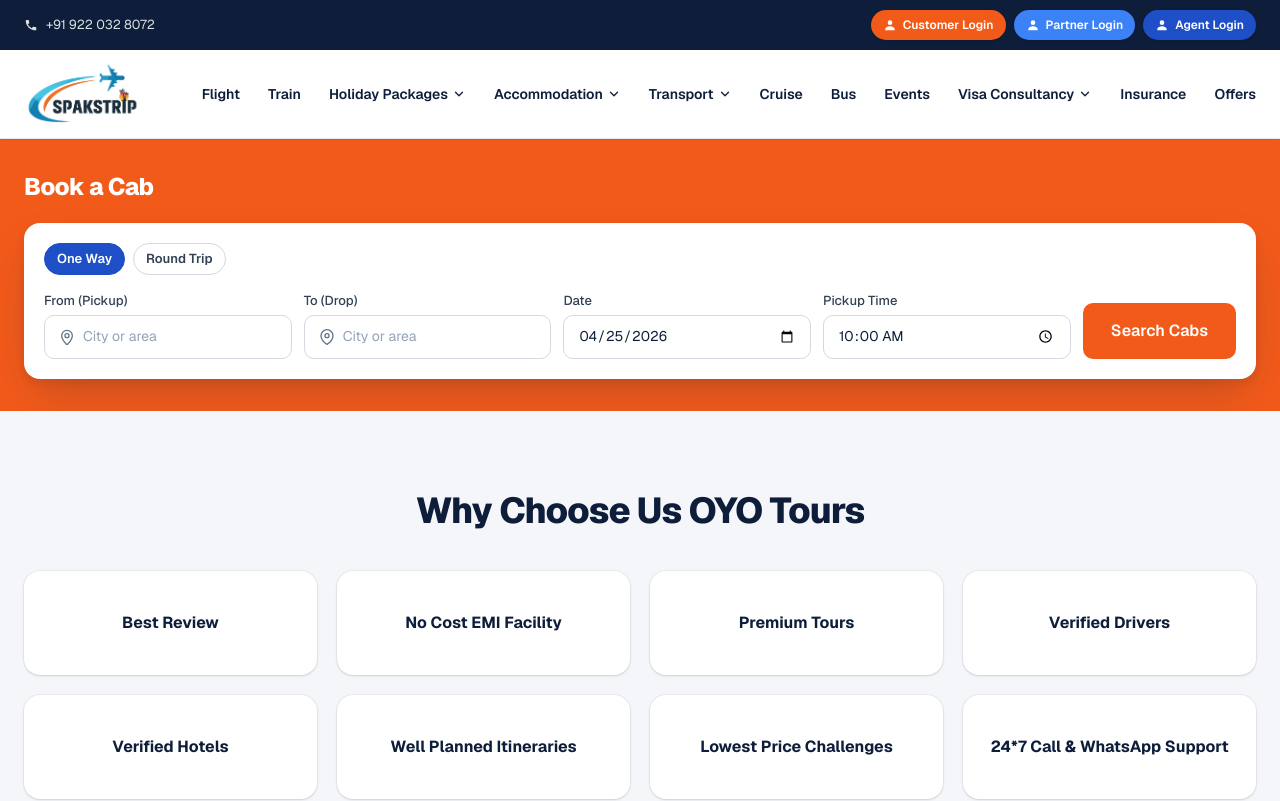
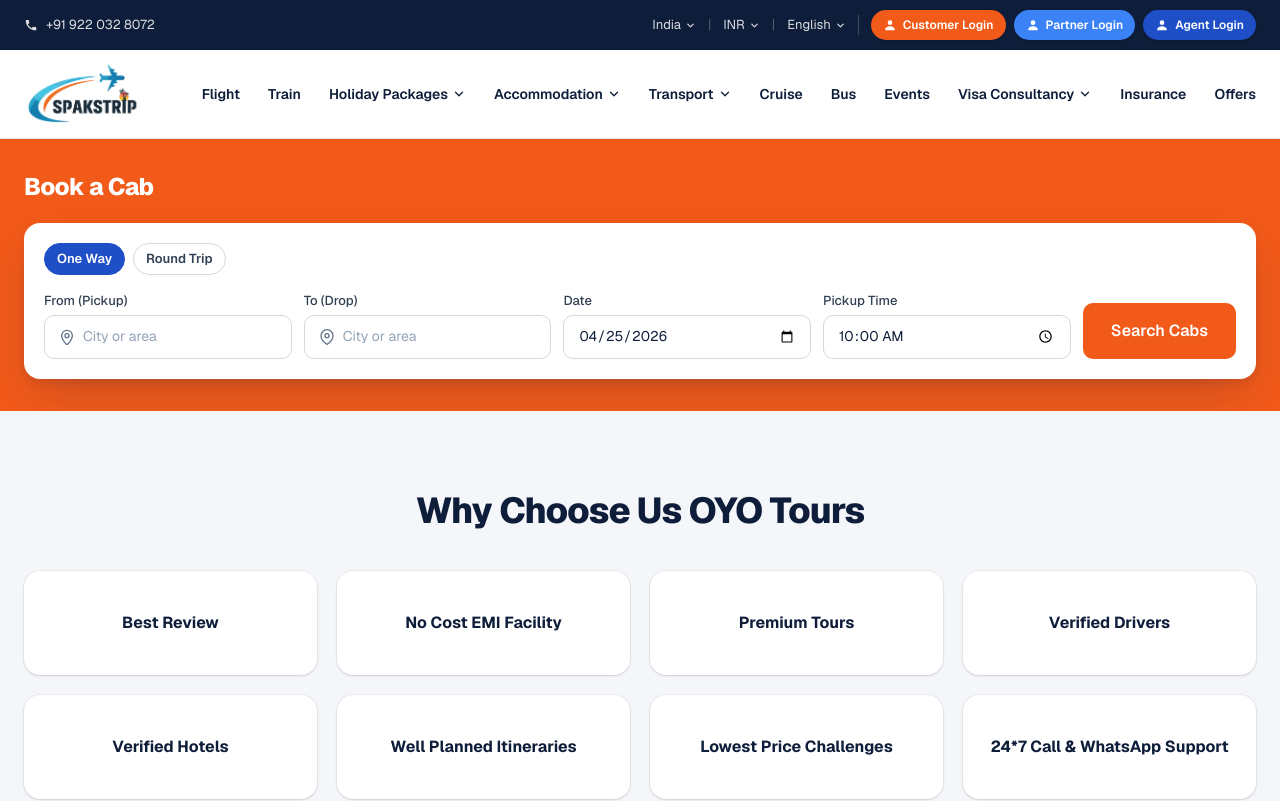
Before and after one commit to Rishi-09/spaksTrip, a Next.js app in the folder client/: page /cabs in a window 1280 px wide. Shown: the top 801 px of the page. Built offline with nearby package versions, Linux system fonts and the light colour scheme.

Commit message:
Added Currency , Country , Language option

```diff
--- a/client/src/components/landing/Header.tsx
+++ b/client/src/components/landing/Header.tsx
@@ -1,7 +1,7 @@
 "use client";
 
 import Link from "next/link";
-import { useState } from "react";
+import { useState, useRef, useEffect, useCallback } from "react";
 import Logo from "./Logo";
 import { cn } from "@/lib/cn";
 import AuthModal from "@/components/auth/AuthModal";
@@ -68,11 +68,44 @@
   { label: "Offers", href: "/offers" },
 ];
 
+const COUNTRIES = [
+  "Afghanistan", "Albania", "Algeria", "Andorra", "Angola", "Argentina", "Armenia",
+  "Australia", "Austria", "Azerbaijan", "Bahrain", "Bangladesh", "Belarus", "Belgium",
+  "Bolivia", "Bosnia and Herzegovina", "Brazil", "Bulgaria", "Cambodia", "Cameroon",
+  "Canada", "Chile", "China", "Colombia", "Croatia", "Cuba", "Cyprus", "Czech Republic",
+  "Denmark", "Ecuador", "Egypt", "Estonia", "Ethiopia", "Finland", "France", "Georgia",
+  "Germany", "Ghana", "Greece", "Guatemala", "Hungary", "India", "Indonesia", "Iran",
+  "Iraq", "Ireland", "Israel", "Italy", "Japan", "Jordan", "Kazakhstan", "Kenya",
+  "Kuwait", "Latvia", "Lebanon", "Lithuania", "Luxembourg", "Malaysia", "Maldives",
+  "Malta", "Mexico", "Moldova", "Mongolia", "Morocco", "Myanmar", "Nepal", "Netherlands",
+  "New Zealand", "Nigeria", "North Korea", "Norway", "Oman", "Pakistan", "Palestine",
+  "Panama", "Peru", "Philippines", "Poland", "Portugal", "Qatar", "Romania", "Russia",
+  "Saudi Arabia", "Senegal", "Serbia", "Singapore", "Slovakia", "Slovenia", "Somalia",
+  "South Africa", "South Korea", "Spain", "Sri Lanka", "Sudan", "Sweden", "Switzerland",
+  "Syria", "Taiwan", "Tanzania", "Thailand", "Tunisia", "Turkey", "Uganda", "Ukraine",
+  "United Arab Emirates", "United Kingdom", "United States", "Uruguay", "Uzbekistan",
+  "Venezuela", "Vietnam", "Yemen", "Zambia", "Zimbabwe",
+];
+
+const CURRENCIES = ["INR", "USD"];
+
+const LANGUAGES = [
+  "English", "Hindi", "Spanish", "French", "Chinese",
+  "Arabic", "Bengali", "Portuguese", "Russian", "Urdu",
+];
+
+type OpenDropdown = "country" | "currency" | "language" | null;
+
 export default function Header() {
   const [mobileOpen, setMobileOpen] = useState(false);
   const [mobileExpanded, setMobileExpanded] = useState<string | null>(null);
   const [authOpen, setAuthOpen] = useState(false);
   const [authTab, setAuthTab] = useState<"customer" | "agent">("customer");
+  const [country, setCountry] = useState("India");
+  const [currency, setCurrency] = useState("INR");
+  const [language, setLanguage] = useState("English");
+  const [openDropdown, setOpenDropdown] = useState<OpenDropdown>(null);
+  const utilityBarRef = useRef<HTMLDivElement>(null);
   const user = useAuthStore((s) => s.user);
   const logout = useAuthStore((s) => s.logout);
 
@@ -80,11 +113,31 @@
     setMobileExpanded((current) => (current === label ? null : label));
   };
 
+  const toggleDropdown = useCallback(
+    (name: OpenDropdown) => setOpenDropdown((prev) => (prev === name ? null : name)),
+    [],
+  );
+
+  useEffect(() => {
+    function handleOutside(e: MouseEvent) {
+      if (utilityBarRef.current && !utilityBarRef.current.contains(e.target as Node)) {
+        setOpenDropdown(null);
+      }
+    }
+    if (openDropdown) {
+      document.addEventListener("mousedown", handleOutside);
+    }
+    return () => document.removeEventListener("mousedown", handleOutside);
+  }, [openDropdown]);
+
   return (
     <header className="sticky top-0 z-40 w-full bg-white shadow-(--shadow-xs)">
       {/* Top utility bar */}
       <div className="bg-brand-900 text-white text-[13px]">
-        <div className="mx-auto flex max-w-7xl items-center justify-between px-4 py-2.5 sm:px-6">
+        <div
+          ref={utilityBarRef}
+          className="mx-auto flex max-w-7xl items-center justify-between px-4 py-2.5 sm:px-6"
+        >
           <a
             href="tel:+919220328072"
             className="flex items-center gap-2 text-white/85 hover:text-white transition-colors"
@@ -94,9 +147,41 @@
             </svg>
             +91 922 032 8072
           </a>
-          <div className="hidden sm:flex items-center gap-2">
+
+          <div className="hidden sm:flex items-center gap-3">
+            {/* Country / Currency / Language selectors */}
+            <div className="flex items-center gap-3 border-r border-white/20 pr-3">
+              <SelectDropdown
+                label="Country"
+                options={COUNTRIES}
+                value={country}
+                onChange={setCountry}
+                isOpen={openDropdown === "country"}
+                onToggle={() => toggleDropdown("country")}
+              />
+              <span className="text-white/30 select-none">|</span>
+              <SelectDropdown
+                label="Currency"
+                options={CURRENCIES}
+                value={currency}
+                onChange={setCurrency}
+                isOpen={openDropdown === "currency"}
+                onToggle={() => toggleDropdown("currency")}
+              />
+              <span className="text-white/30 select-none">|</span>
+              <SelectDropdown
+                label="Language"
+                options={LANGUAGES}
+                value={language}
+                onChange={setLanguage}
+                isOpen={openDropdown === "language"}
+                onToggle={() => toggleDropdown("language")}
+              />
+            </div>
+
+            {/* Login / user actions */}
             {user ? (
-              <>
+              <div className="flex items-center gap-2">
                 <Link href="/my-trips" className="inline-flex items-center gap-1.5 rounded-full px-3 py-1.5 text-white/85 hover:text-white text-[12px] font-semibold transition-colors">
                   My Trips
                 </Link>
@@ -105,13 +190,13 @@
                 <button type="button" onClick={logout} className="inline-flex items-center gap-1.5 rounded-full border border-white/30 px-3 py-1.5 text-white/85 hover:text-white text-[12px] font-semibold transition-colors">
                   Sign Out
                 </button>
-              </>
+              </div>
             ) : (
-              <>
+              <div className="flex items-center gap-2">
                 <LoginPill tone="accent" label="Customer Login" onClick={() => { setAuthTab("customer"); setAuthOpen(true); }} />
                 <LoginPill tone="info" label="Partner Login" href="/partner-login" />
                 <LoginPill tone="brand" label="Agent Login" onClick={() => { setAuthTab("agent"); setAuthOpen(true); }} />
-              </>
+              </div>
             )}
           </div>
         </div>
@@ -186,6 +271,12 @@
 
       {mobileOpen && (
         <nav className="lg:hidden border-b border-border-soft bg-white max-h-[70vh] overflow-y-auto scrollbar-thin">
+          {/* Mobile selectors row */}
+          <div className="grid grid-cols-3 gap-2 border-b border-border-soft/60 px-4 py-3 sm:px-6">
+            <MobileSelect label="Country" options={COUNTRIES} value={country} onChange={setCountry} />
+            <MobileSelect label="Currency" options={CURRENCIES} value={currency} onChange={setCurrency} />
+            <MobileSelect label="Language" options={LANGUAGES} value={language} onChange={setLanguage} />
+          </div>
           <ul className="flex flex-col py-2">
             {NAV_ITEMS.map((item) => (
               <li key={item.label}>
@@ -254,6 +345,101 @@
   );
 }
 
+function SelectDropdown({
+  label,
+  options,
+  value,
+  onChange,
+  isOpen,
+  onToggle,
+}: {
+  label: string;
+  options: string[];
+  value: string;
+  onChange: (v: string) => void;
+  isOpen: boolean;
+  onToggle: () => void;
+}) {
+  return (
+    <div className="relative">
+      <button
+        type="button"
+        onClick={onToggle}
+        aria-expanded={isOpen}
+        aria-label={`${label}: ${value}`}
+        className="flex items-center gap-1 text-white/85 hover:text-white transition-colors whitespace-nowrap"
+      >
+        <span>{value}</span>
+        <svg
+          viewBox="0 0 24 24"
+          width={11}
+          height={11}
+          fill="none"
+          stroke="currentColor"
+          strokeWidth={2.5}
+          strokeLinecap="round"
+          strokeLinejoin="round"
+          aria-hidden
+          className={cn("transition-transform duration-150", isOpen && "rotate-180")}
+        >
+          <polyline points="6 9 12 15 18 9" />
+        </svg>
+      </button>
+
+      {isOpen && (
+        <div
+          role="listbox"
+          aria-label={label}
+          className="absolute left-0 top-[calc(100%+8px)] z-50 min-w-[10rem] max-h-60 overflow-y-auto rounded-lg bg-white border border-border-soft shadow-(--shadow-pop) py-1"
+        >
+          {options.map((opt) => (
+            <button
+              key={opt}
+              type="button"
+              role="option"
+              aria-selected={value === opt}
+              onClick={() => { onChange(opt); onToggle(); }}
+              className={cn(
+                "w-full text-left px-3 py-2 text-[13px] text-ink hover:bg-brand-50 hover:text-brand-700 transition-colors",
+                value === opt && "bg-brand-50 text-brand-700 font-semibold",
+              )}
+            >
+              {opt}
+            </button>
+          ))}
+        </div>
+      )}
+    </div>
+  );
+}
+
+function MobileSelect({
+  label,
+  options,
+  value,
+  onChange,
+}: {
+  label: string;
+  options: string[];
+  value: string;
+  onChange: (v: string) => void;
+}) {
+  return (
+    <label className="flex flex-col gap-0.5 min-w-0">
+      <span className="text-[10px] font-medium uppercase tracking-wide text-ink-soft">{label}</span>
+      <select
+        value={value}
+        onChange={(e) => onChange(e.target.value)}
+        className="w-full truncate rounded border border-border-soft bg-white px-2 py-1 text-[12px] text-ink focus:outline-none focus:ring-1 focus:ring-brand-500"
+      >
+        {options.map((opt) => (
+          <option key={opt} value={opt}>{opt}</option>
+        ))}
+      </select>
+    </label>
+  );
+}
+
 function DropdownMenu({ items }: { items: { label: string; href: string }[] }) {
   return (
     <div
```
